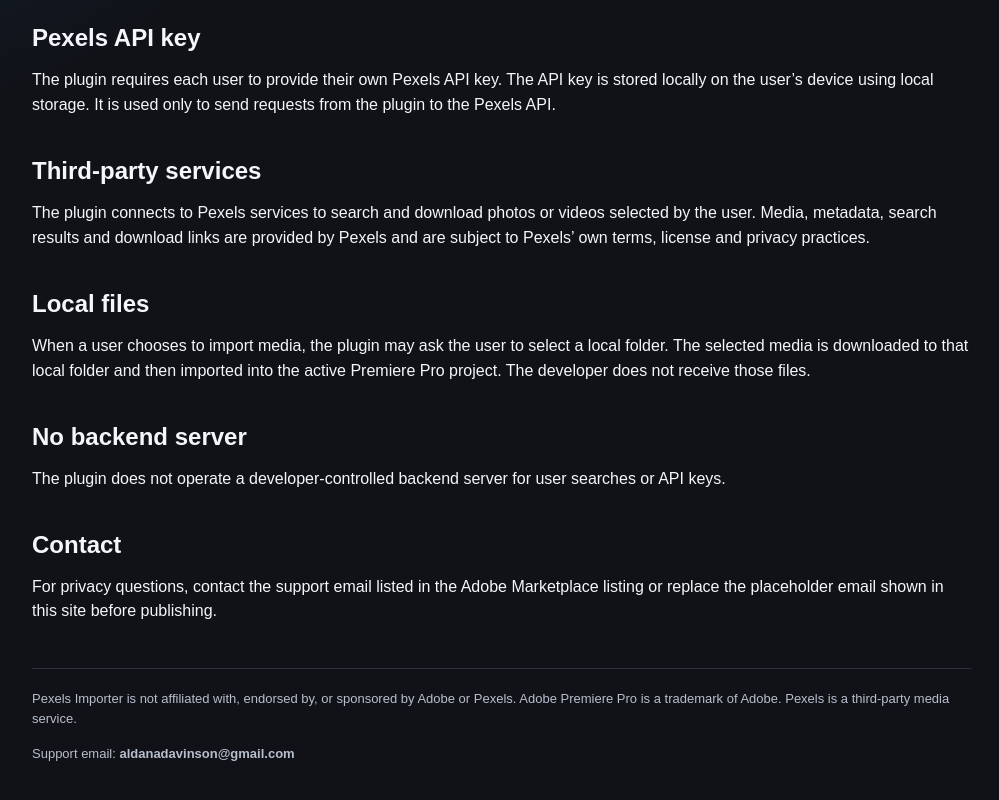
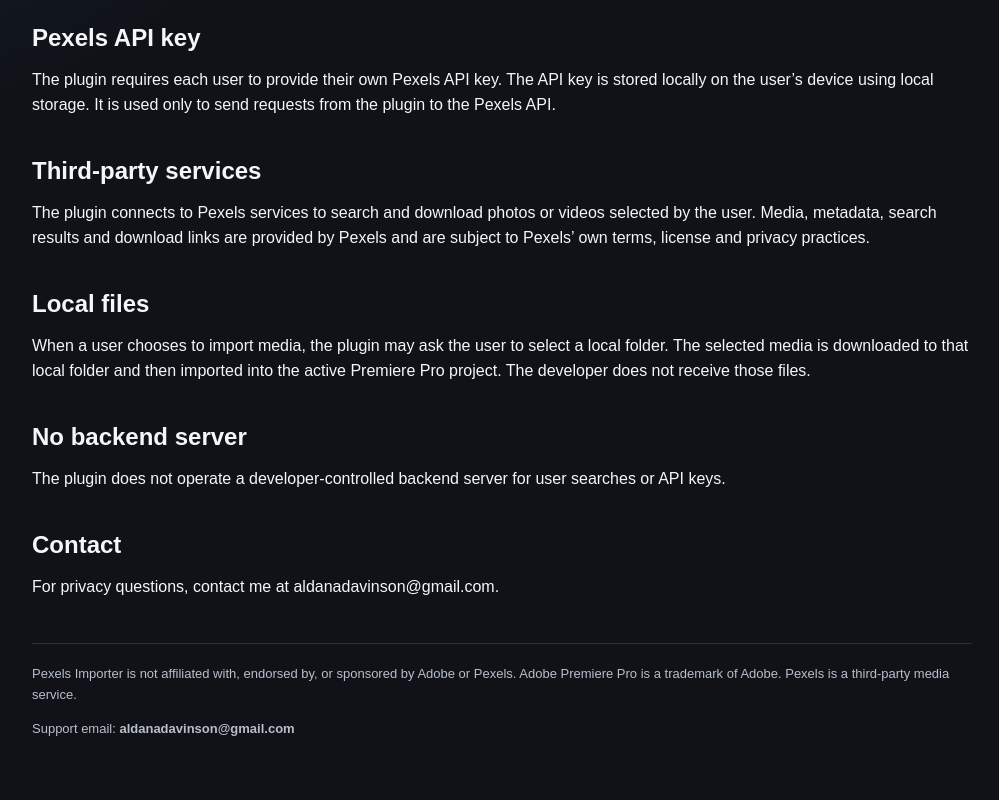
Before and after one commit to Dacho777/pexels-importer-site, a plain HTML site: page privacy.html in a window 1280 px wide. Shown: the part 390-1190 px from the top of the page, without its empty margins (138-1137 px from the left). Drawn offline with Linux system fonts and the light colour scheme.

Commit message:
Actualización de correo electrónico

```diff
--- a/privacy.html
+++ b/privacy.html
@@ -113,7 +113,7 @@
 <p>The plugin does not operate a developer-controlled backend server for user searches or API keys.</p>
 
 <h2>Contact</h2>
-<p>For privacy questions, contact the support email listed in the Adobe Marketplace listing or replace the placeholder email shown in this site before publishing.</p>
+<p>For privacy questions, contact me at aldanadavinson@gmail.com.</p>
 
     <footer class="footer">
       <p>Pexels Importer is not affiliated with, endorsed by, or sponsored by Adobe or Pexels. Adobe Premiere Pro is a trademark of Adobe. Pexels is a third-party media service.</p>
```
Also changed, not shown: support.html (+0 -1 lines), terms.html (+1 -1 lines), 1 other file.
